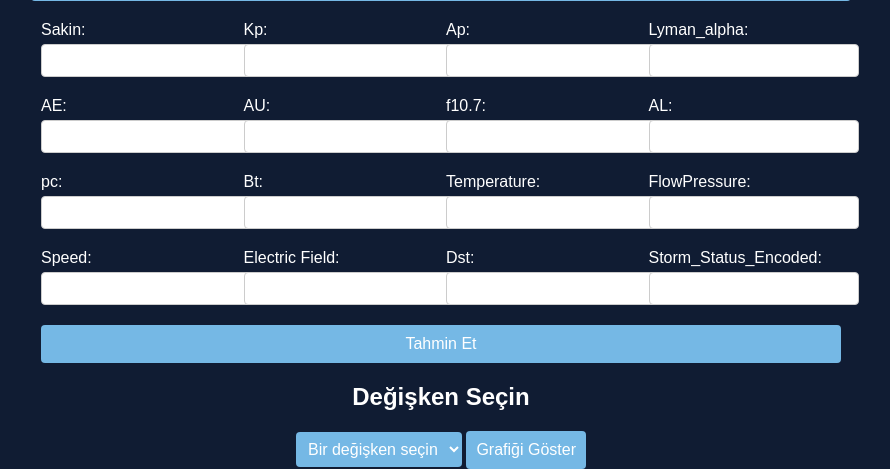
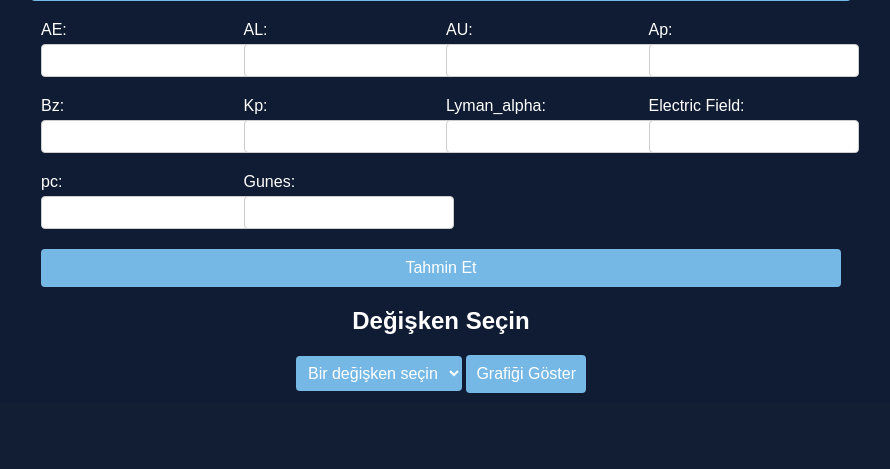
Before and after one commit to furkansakin7/sitem, a Flask app: template templates/index.html in a window 1280 px wide. Shown: the part 397-866 px from the top of the page, without its empty margins (199-1089 px from the left). After the commit the page ends 790 px from the top, so only its background shows below. Run offline with Flask 3, Linux system fonts and the light colour scheme; the template is opened without the code that fills it, so the values that code supplies are empty; parts of the project's set-up code (start-up, migrations or seed data) failed here and were passed over.

Commit message:
Update index.html

```diff
--- a/templates/index.html
+++ b/templates/index.html
@@ -105,36 +105,36 @@
     <form method="POST">
         <div class="form-container">
             <div>
-                <label for="input_1">Sakin:</label>
+            <label for="input_1">AE:</label>
             <input type="text" id="input_1" name="input_1" required>
         </div>
         <div>
-                <label for="input_2">Kp:</label>
+            <label for="input_2">AL:</label>
             <input type="text" id="input_2" name="input_2" required>
         </div>
         <div>
-                <label for="input_3">Ap:</label>
+            <label for="input_3">AU:</label>
             <input type="text" id="input_3" name="input_3" required>
         </div>
         <div>
-                <label for="input_4">Lyman_alpha:</label>
+            <label for="input_4">Ap:</label>
             <input type="text" id="input_4" name="input_4" required>
         </div>
 
         <div>
-                <label for="input_5">AE:</label>
+            <label for="input_5">Bz:</label>
             <input type="text" id="input_5" name="input_5" required>
         </div>
         <div>
-                <label for="input_6">AU:</label>
+            <label for="input_6">Kp:</label>
             <input type="text" id="input_6" name="input_6" required>
         </div>
         <div>
-                <label for="input_7">f10.7:</label>
+            <label for="input_7">Lyman_alpha:</label>
             <input type="text" id="input_7" name="input_7" required>
         </div>
         <div>
-                <label for="input_8">AL:</label>
+            <label for="input_8">Electric Field:</label>
             <input type="text" id="input_8" name="input_8" required>
         </div>
 
@@ -143,33 +143,8 @@
             <input type="text" id="input_9" name="input_9" required>
         </div>
         <div>
-                <label for="input_10">Bt:</label>
+            <label for="input_10">Gunes:</label>
             <input type="text" id="input_10" name="input_10" required>
-            </div>
-            <div>
-                <label for="input_11">Temperature:</label>
-                <input type="text" id="input_11" name="input_11" required>
-            </div>
-            <div>
-                <label for="input_12">FlowPressure:</label>
-                <input type="text" id="input_12" name="input_12" required>
-            </div>
-
-            <div>
-                <label for="input_13">Speed:</label>
-                <input type="text" id="input_13" name="input_13" required>
-            </div>
-            <div>
-                <label for="input_14">Electric Field:</label>
-                <input type="text" id="input_14" name="input_14" required>
-            </div>
-            <div>
-                <label for="input_15">Dst:</label>
-                <input type="text" id="input_15" name="input_15" required>
-            </div>
-            <div>
-                <label for="input_16">Storm_Status_Encoded:</label>
-                <input type="text" id="input_16" name="input_16" required>
         </div>
 
             <button type="submit">Tahmin Et</button>
```
Lines whose indentation alone changed are shown as unchanged.
